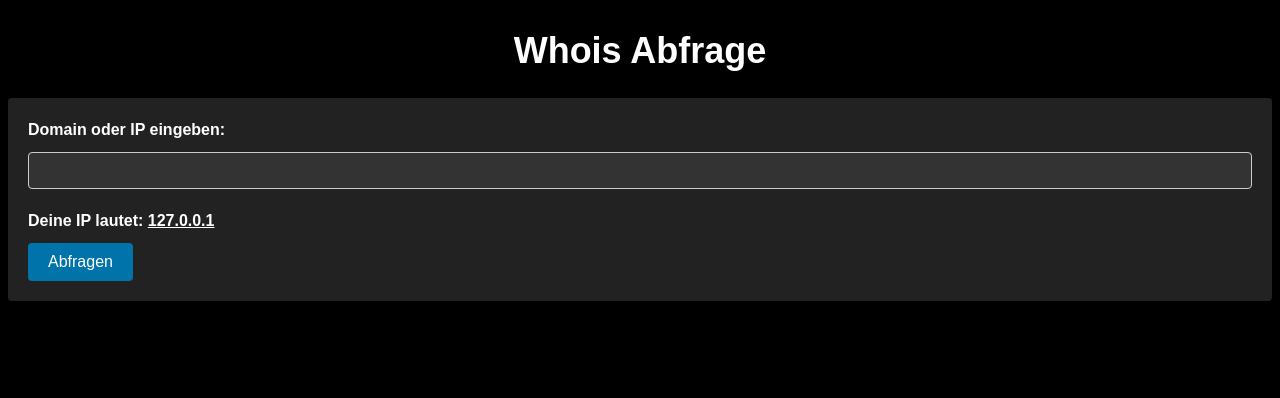
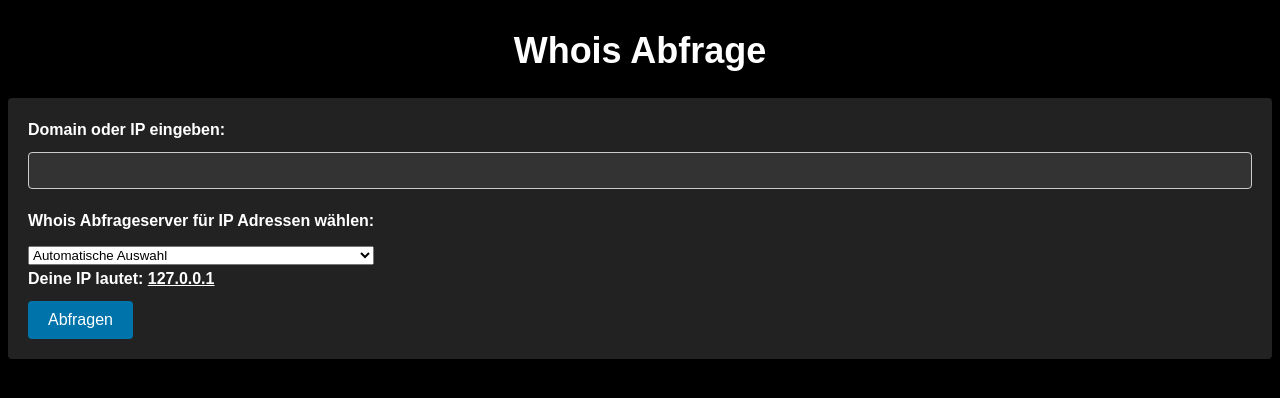
Before and after one commit to otterside/Whois, a PHP site: page /index.php in a window 1280 px wide. Shown: the top 398 px of the page. Run offline with PHP 8.4, Linux system fonts and the light colour scheme.

Commit message:
New select option whois server for IP's

```diff
--- a/index.php
+++ b/index.php
@@ -7,68 +7,145 @@
   </head>
   <body>
     <h1>Whois Abfrage</h1>
-    <?php if (isset($_GET['query']) && !isset($_GET['submit'])): ?>
+    <?php
+      // Check if the 'query' parameter is set and the 'submit' parameter is not set
+      if (isset($_GET['query']) && !isset($_GET['submit'])) {
+        // Retrieve the 'query' value from the GET request and store it in the $query variable
+        $query = htmlspecialchars($_GET['query']);
+        $server = '';
+
+        // Check if the 'server' parameter is set and not equal to 'auto', then retrieve the value and store it in the $server variable
+        if (isset($_GET['server']) && $_GET['server'] !== 'auto') {
+          $server = $_GET['server'];
+        }
+
+        ?>
+        <!-- HTML Form to input query and server selection -->
         <form method="get" action="index.php">
           <label for="query">Domain oder IP eingeben:</label>
-        <input type="text" name="query" id="query" value="<?php echo htmlspecialchars($_GET['query']); ?>" required>
+          <input type="text" name="query" id="query" value="<?php echo $query; ?>" required>
+          <label for="server">Whois Abfrageserver für IP Adressen wählen:</label>
+          <select name="server">
+            <!-- Option to automatically select server -->
+            <option value="auto" <?php if ($server === '') echo 'selected'; ?>>Automatische Auswahl</option>
+            <!-- Options for different Whois servers -->
+            <option value="whois.ripe.net" <?php if ($server === 'whois.ripe.net') echo 'selected'; ?>>whois.ripe.net (Europa, Naher Osten und Zentralasien)</option>
+            <option value="whois.arin.net" <?php if ($server === 'whois.arin.net') echo 'selected'; ?>>whois.arin.net (Nordamerika)</option>
+            <option value="whois.apnic.net" <?php if ($server === 'whois.apnic.net') echo 'selected'; ?>>whois.apnic.net (Asien und Pazifikregion)</option>
+            <option value="whois.afrinic.net" <?php if ($server === 'whois.afrinic.net') echo 'selected'; ?>>whois.afrinic.net (Afrika)</option>
+            <option value="whois.lacnic.net" <?php if ($server === 'whois.lacnic.net') echo 'selected'; ?>>whois.lacnic.net (Lateinamerika und Karibik)</option>
+          </select>
+          <!-- Display user's IP address and link to query it -->
           <label for="IP">Deine IP lautet: <a href="index.php?query=<?php echo $_SERVER["REMOTE_ADDR"]; ?>"><?php echo $_SERVER["REMOTE_ADDR"]; ?></a></label>
           <input type="submit" name="" value="Abfragen">
         </form>
         <?php
-      $domain = $_GET['query'];
-      if (filter_var($domain, FILTER_VALIDATE_IP)) {
+
+        // Check if the $query value is a valid IP address
+        if (filter_var($query, FILTER_VALIDATE_IP)) {
+          if ($server !== '') {
+            // Use the specified server if it is not empty
+            $whois_server = $server;
+            if ($whois_server === 'auto') {
+              // Set default server to 'whois.ripe.net' if 'auto' is selected
+              $whois_server = 'whois.ripe.net';
+            }
+          } else {
+            // Include a PHP file to query the IP address using Whois
             include('whois_ip.php');
-        $query_string = $domain;
+          }
+          $query_string = $query;
         } else {
+          // Include a PHP file to query the domain using Whois
           include('whois_domain.php');
-        $query_string = $domain;
+          $query_string = $query;
         }
+
+        // Create a socket connection to the Whois server specified by $whois_server on port 43
         $socket = fsockopen($whois_server, 43, $errno, $errstr, 10);
         if (!$socket) {
+          // Output an error message if the socket connection fails
           echo "<p>Fehler beim Verbinden zum Whois-Server: $errno - $errstr</p>";
           exit();
         }
+
+        // Send the $query_string to the Whois server by writing it to the socket
         fwrite($socket, $query_string . "\r\n");
         $response = "";
+
+        // Read the response from the server and store it in the $response variable
         while (!feof($socket)) {
           $response .= fgets($socket, 128);
         }
         fclose($socket);
+
+        // Output the response in a div container with CSS class "result"
         echo "<div class=\"result\"><pre>" . htmlspecialchars($response) . "</pre></div>";
+      } else {
         ?>
-    <?php else: ?>
+        <!-- HTML Form to input query and server selection -->
         <form method="get" action="index.php">
           <label for="query">Domain oder IP eingeben:</label>
           <input type="text" name="query" id="query" required>
+          <label for="server">Whois Abfrageserver für IP Adressen wählen:</label>
+          <select name="server">
+            <!-- Option to automatically select server -->
+            <option value="auto">Automatische Auswahl</option>
+            <!-- Options for different Whois servers -->
+            <option value="whois.ripe.net">whois.ripe.net (Europa, Naher Osten und Zentralasien)</option>
+            <option value="whois.arin.net">whois.arin.net (Nordamerika)</option>
+            <option value="whois.apnic.net">whois.apnic.net (Asien und Pazifikregion)</option>
+            <option value="whois.afrinic.net">whois.afrinic.net (Afrika)</option>
+            <option value="whois.lacnic.net">whois.lacnic.net (Lateinamerika und Karibik)</option>
+          </select>
+          <!-- Display user's IP address and link to query it -->
           <label for="IP">Deine IP lautet: <a href="index.php?query=<?php echo $_SERVER["REMOTE_ADDR"]; ?>"><?php echo $_SERVER["REMOTE_ADDR"]; ?></a></label>
           <input type="submit" name="" value="Abfragen">
         </form>
-      <?php if (isset($_GET['submit'])): ?>
         <?php
-        $query_string = '';
-        $domain = $_GET['query'];
 
-        if (filter_var($domain, FILTER_VALIDATE_IP)) {
-          include('whois_ip.php');
-          $query_string = $domain;
+        // Check if the 'submit' parameter is set
+        if (isset($_GET['submit'])) {
+          $query = $_GET['query'];
+
+          // Check if the $query value is a valid IP address
+          if (filter_var($query, FILTER_VALIDATE_IP)) {
+            // Set the $whois_server variable to 'whois.ripe.net' for IP address queries
+            $whois_server = 'whois.ripe.net';
+            $query_string = $query;
           } else {
+            // Include a PHP file to query the domain using Whois
             include('whois_domain.php');
-          $query_string = $domain;
+            $whois_server = '';
+            if(isset($_GET['server']) && $_GET['server'] !== 'auto') {
+                // Retrieve the 'server' value if it is not 'auto' and store it in the $whois_server variable
+                $whois_server = $_GET['server'];
             }
+            $query_string = $query;
+          }
+
+          // Create a socket connection to the Whois server specified by $whois_server on port 43
           $socket = fsockopen($whois_server, 43, $errno, $errstr, 10);
           if (!$socket) {
+            // Output an error message if the socket connection fails
             echo "<p>Fehler beim Verbinden zum Whois-Server: $errno - $errstr</p>";
             exit();
           }
+
+          // Send the $query_string to the Whois server by writing it to the socket
           fwrite($socket, $query_string . "\r\n");
           $response = "";
+
+          // Read the response from the server and store it in the $response variable
           while (!feof($socket)) {
             $response .= fgets($socket, 128);
           }
           fclose($socket);
+
+          // Output the response in a div container with CSS class "result"
           echo "<div class=\"result\"><pre>" . htmlspecialchars($response) . "</pre></div>";
+        }
+      }
     ?>
-      <?php endif; ?>
-    <?php endif; ?>
   </body>
 </html>
```
Lines whose indentation alone changed are shown as unchanged.
